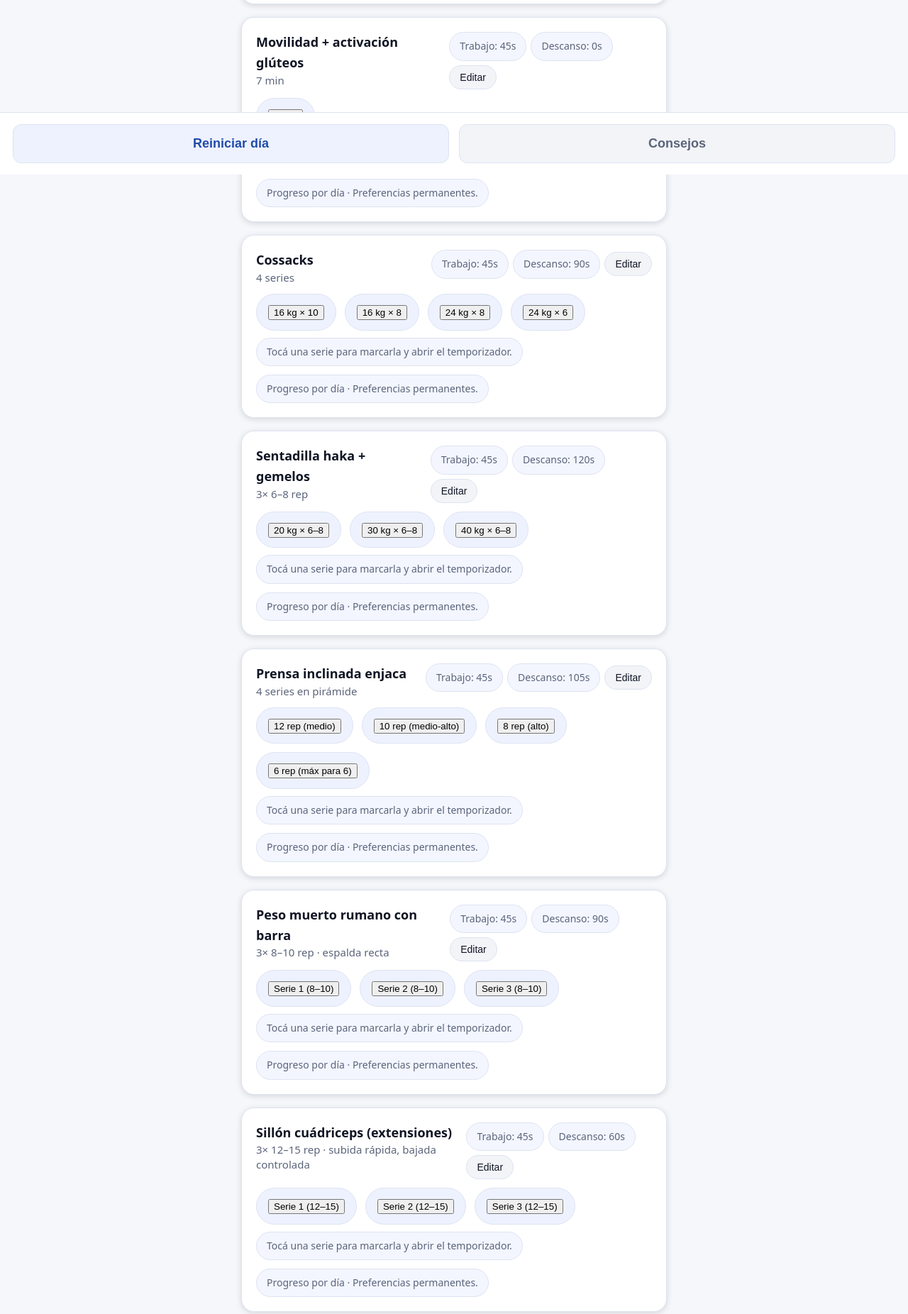
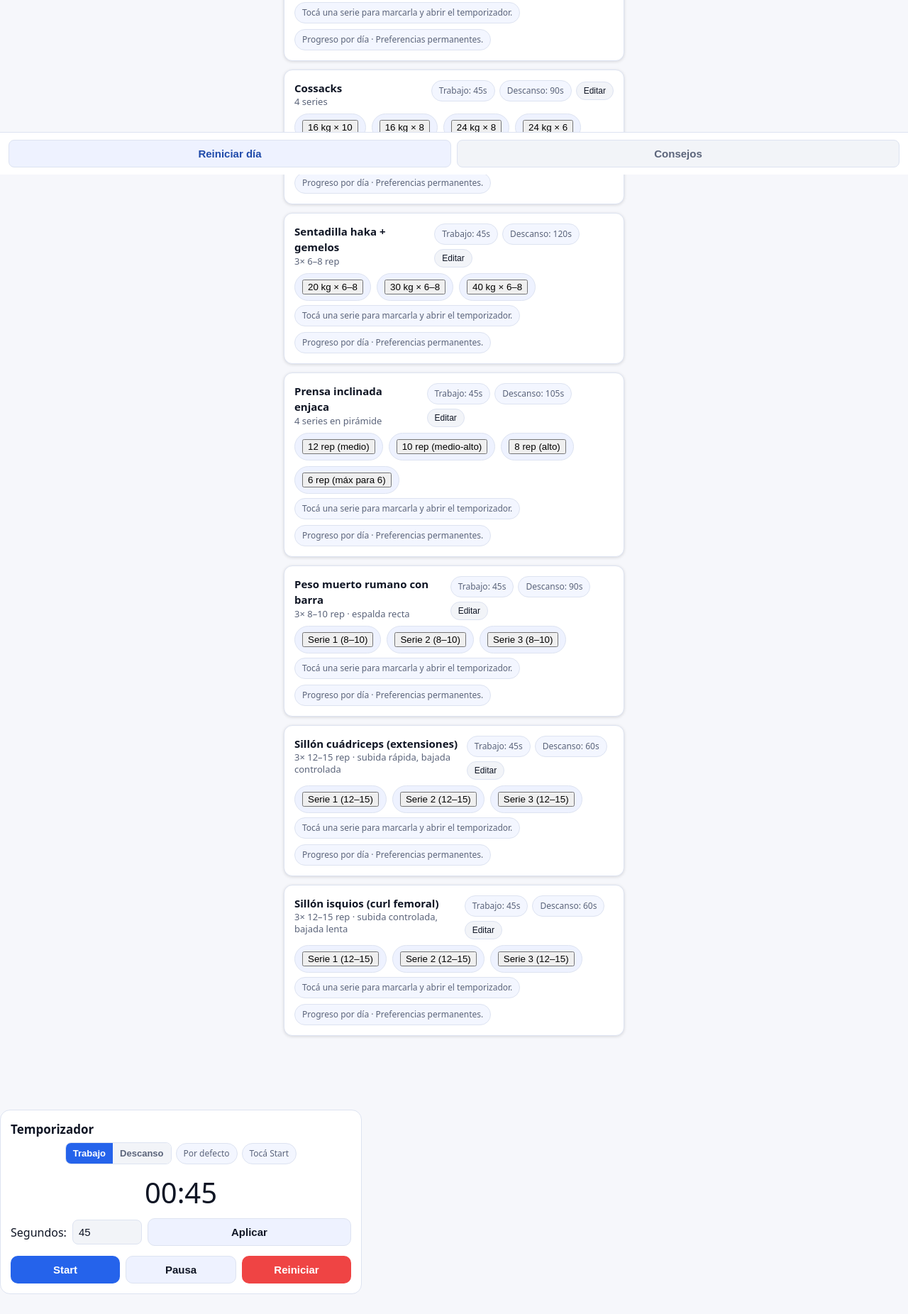
Before and after one commit to TomasNaialAluch/Miercoles13, a plain HTML site: page index.html in a window 1280 px wide. Shown: the part 554-2406 px from the top of the page at 71% size. After the commit the page ends 2378 px from the top, so only its background shows below. Drawn offline with Linux system fonts and the light colour scheme.

Commit message:
Restaurar estilos originales

```diff
--- a/index.html
+++ b/index.html
@@ -22,36 +22,36 @@
   background:var(--bg);
   color:var(--text);
   font-family:system-ui,-apple-system,Segoe UI,Roboto,Inter,Arial,sans-serif;
-  font-size:18px; /* Aumenta el tamaño base */
-  line-height:1.6;
+  font-size:16px;
+  line-height:1.5;
 }
 header{
   position:sticky;
   top:0;
   background:linear-gradient(180deg,var(--bg),color-mix(in oklab, var(--bg) 85%, transparent));
-  padding:18px 24px 12px; /* Más padding */
-  backdrop-filter:saturate(1.4) blur(6px);
+  padding:12px 18px 8px;
+  backdrop-filter:saturate(1.2) blur(4px);
   z-index:5;
   border-bottom:1px solid var(--border)
 }
 h1{
-  font-size:26px; /* Más grande */
-  margin:0 0 10px
+  font-size:22px;
+  margin:0 0 6px
 }
 .tabs{
   display:flex;
-  gap:14px; /* Más separación */
+  gap:8px;
 }
 .tab{
   flex:1;
   text-align:center;
-  padding:14px 18px; /* Más grande */
-  border-radius:14px;
+  padding:10px 12px;
+  border-radius:10px;
   background:var(--panel);
   color:var(--muted);
   font-weight:600;
   border:1px solid var(--border);
-  font-size:18px;
+  font-size:15px;
   transition:background 0.2s;
 }
 .tab.active{
@@ -59,64 +59,64 @@ h1{
   outline:2px solid color-mix(in oklab, var(--accent2) 30%, transparent)
 }
 .themeToggle{
-  padding:12px 16px;
-  border-radius:14px;
+  padding:8px 12px;
+  border-radius:10px;
   background:var(--panel);
   border:1px solid var(--border);
   color:var(--muted);
   font-weight:700;
-  font-size:20px;
+  font-size:16px;
 }
 main{
-  padding:18px 18px 100px;
-  max-width:600px;
+  padding:12px 12px 80px;
+  max-width:480px;
   margin:auto;
 }
 .section{
-  margin:24px 0 32px;
+  margin:18px 0 24px;
 }
 .section h2{
-  font-size:20px;
-  margin:0 0 14px;
+  font-size:17px;
+  margin:0 0 10px;
   color:var(--accent2)
 }
 .exercise{
   background:var(--panel);
   border:1px solid var(--border);
-  border-radius:18px;
-  padding:20px;
-  margin-bottom:18px;
-  box-shadow:0 2px 8px #0002;
+  border-radius:12px;
+  padding:14px;
+  margin-bottom:12px;
+  box-shadow:0 1px 4px #0002;
   transition:box-shadow 0.2s;
 }
 .ex-head{
   display:flex;
   justify-content:space-between;
-  gap:16px;
+  gap:10px;
   align-items:flex-start;
-  margin-bottom:12px
+  margin-bottom:8px
 }
 .ex-title{
-  font-size:18px;
+  font-size:15px;
   font-weight:700
 }
 .ex-note{
-  font-size:15px;
+  font-size:13px;
   color:var(--muted);
-  line-height:1.4
+  line-height:1.3
 }
 .sets{
   display:flex;
   flex-wrap:wrap;
-  gap:12px;
-  margin-bottom:8px;
+  gap:8px;
+  margin-bottom:6px;
 }
 .set{
-  padding:12px 16px;
+  padding:8px 10px;
   border-radius:999px;
   background:var(--chip);
   border:1px solid var(--border);
-  font-size:16px;
+  font-size:13px;
   cursor:pointer;
   transition:background 0.2s;
 }
@@ -127,28 +127,28 @@ main{
   text-decoration:line-through
 }
 .meta{
-  font-size:14px;
+  font-size:12px;
   color:var(--muted);
-  margin-top:10px;
+  margin-top:6px;
   display:flex;
-  gap:12px;
+  gap:8px;
   align-items:center;
   flex-wrap:wrap
 }
 .pill{
-  padding:8px 14px;
+  padding:5px 10px;
   border-radius:999px;
   background:color-mix(in oklab, var(--chip) 70%, var(--panel));
   border:1px solid var(--border);
-  font-size:14px;
+  font-size:12px;
   color:var(--muted)
 }
 .link{
-  padding:8px 14px;
+  padding:5px 10px;
   border-radius:999px;
   background:var(--btn2);
   border:1px solid var(--border);
-  font-size:14px;
+  font-size:12px;
   color:var(--text);
   cursor:pointer
 }
@@ -157,21 +157,21 @@ main{
   left:0;right:0;bottom:0;
   background:var(--panel);
   border-top:1px solid var(--border);
-  padding:16px 18px;
+  padding:10px 12px;
   display:flex;
-  gap:14px;
+  gap:8px;
   z-index:4
 }
 .foot-btn{
   flex:1;
   text-align:center;
-  padding:16px;
-  border-radius:12px;
+  padding:10px;
+  border-radius:8px;
   background:var(--btn);
   border:1px solid var(--border);
   color:color-mix(in oklab, var(--accent2) 70%, var(--text));
   font-weight:700;
-  font-size:18px;
+  font-size:15px;
 }
 .foot-btn.secondary{
   background:var(--btn2);
@@ -181,76 +181,76 @@ main{
   background:color-mix(in oklab, var(--accent) 20%, var(--btn));
   border-color:color-mix(in oklab, var(--accent) 40%, var(--border));
   color:color-mix(in oklab, var(--accent) 60%, var(--text));
-  margin-top:18px;
-  font-size:18px;
-  padding:18px;
+  margin-top:12px;
+  font-size:15px;
+  padding:12px;
   text-align:center;
 }
 /* Modal */
 .modal .card{
-  width:min(640px,96vw);
+  width:min(480px,96vw);
   background:var(--panel);
   border:1px solid var(--border);
-  border-radius:20px;
-  padding:24px;
+  border-radius:14px;
+  padding:14px;
 }
 .card h3{
-  margin:0 0 10px;
-  font-size:22px;
+  margin:0 0 6px;
+  font-size:17px;
 }
 .bigtime{
-  font-size:64px;
+  font-size:40px;
   text-align:center;
-  margin:18px 0 10px
+  margin:10px 0 6px
 }
 .controls{
   display:flex;
-  gap:12px;
-  margin-top:14px
+  gap:8px;
+  margin-top:8px
 }
 .btn{
   flex:1;
-  padding:16px;
-  border-radius:14px;
+  padding:10px;
+  border-radius:10px;
   border:1px solid var(--border);
   background:var(--btn);
   color:var(--text);
   font-weight:800;
   text-align:center;
   cursor:pointer;
-  font-size:18px;
+  font-size:15px;
 }
 .btn.primary{background:var(--accent2);color:white;border:0}
 .btn.danger{background:var(--danger);color:white;border:0}
-.row{display:flex;gap:12px;align-items:center;flex-wrap:wrap}
+.row{display:flex;gap:8px;align-items:center;flex-wrap:wrap}
 input[type="number"]{
   background:var(--btn2);
   border:1px solid var(--border);
-  border-radius:12px;
-  padding:12px;
+  border-radius:8px;
+  padding:8px;
   color:var(--text);
-  width:120px;
-  font-size:18px
+  width:80px;
+  font-size:15px
 }
-.small{font-size:14px;color:var(--muted)}
-.segmented{display:flex;border:1px solid var(--border);border-radius:12px;overflow:hidden}
+.small{font-size:12px;color:var(--muted)}
+.segmented{display:flex;border:1px solid var(--border);border-radius:8px;overflow:hidden}
 .segmented button{
   flex:1;
-  padding:10px 14px;
+  padding:7px 10px;
   background:var(--btn2);
   border:0;
   color:var(--muted);
   font-weight:700;
-  font-size:16px;
+  font-size:13px;
 }
 .segmented button.active{background:var(--accent2);color:white}
-.chips{display:flex;gap:10px;flex-wrap:wrap;margin-top:8px}
+.chips{display:flex;gap:6px;flex-wrap:wrap;margin-top:6px}
 .chipBtn{
-  padding:10px 14px;
+  padding:7px 10px;
   border-radius:999px;
   border:1px solid var(--border);
   background:var(--btn2);
-  font-size:15px;
+  font-size:13px;
   cursor:pointer
 }
 /* ...existing code... */
```
Lines whose indentation alone changed are shown as unchanged.
